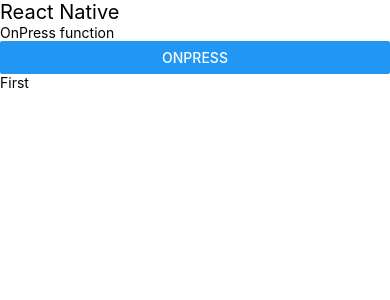
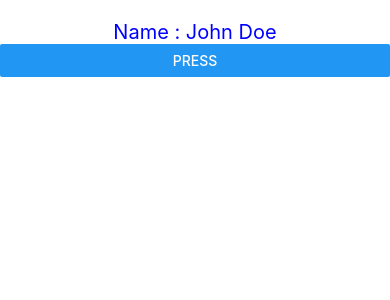
Before and after one commit to R-e-h-a-n-N-a-s-e-e-r/leaning-React-Native, a React Native app: screen / in a window 390 px wide. Shown: the top 300 px of the page. Built offline with nearby package versions, Linux system fonts and the light colour scheme.

Commit message:
UseState Concept

```diff
--- a/App.tsx
+++ b/App.tsx
@@ -2,19 +2,12 @@
 import React from 'react';
 import First from './src/Components/First';
 import OnPress from './src/Components/OnPress';
+import UseState from './src/Components/UseState';
 
 const App = () => {
   return (
     <View>
-      <Text
-        style={{
-          fontSize: 20,
-        }}
-      >
-        React Native
-      </Text>
-      <OnPress/>
-      <First />
+      <UseState/>
     </View>
   );
 };
--- /dev/null
+++ b/src/Components/UseState.tsx
@@ -0,0 +1,29 @@
+import { Button, StyleSheet, Text, View } from 'react-native';
+import React, { useState } from 'react';
+
+const UseState = () => {
+  const [name, setName] = useState('John Doe');
+  const changeName = () => {
+    setName('Henry');
+}
+  return (
+    <View>
+      <Text
+        style={{
+          fontSize: 20,
+          color: 'blue',
+          textAlign: 'center',
+          marginTop: 20,
+        }}
+      >
+        Name : {name}
+      </Text>
+      {/* <Button title="Press" onPress={() => setName('Henry')} /> not a recommended way */}
+      <Button title='Press' onPress={()=>changeName()}/>
+    </View>
+  );
+};
+
+export default UseState;
+
+const styles = StyleSheet.create({});
```
